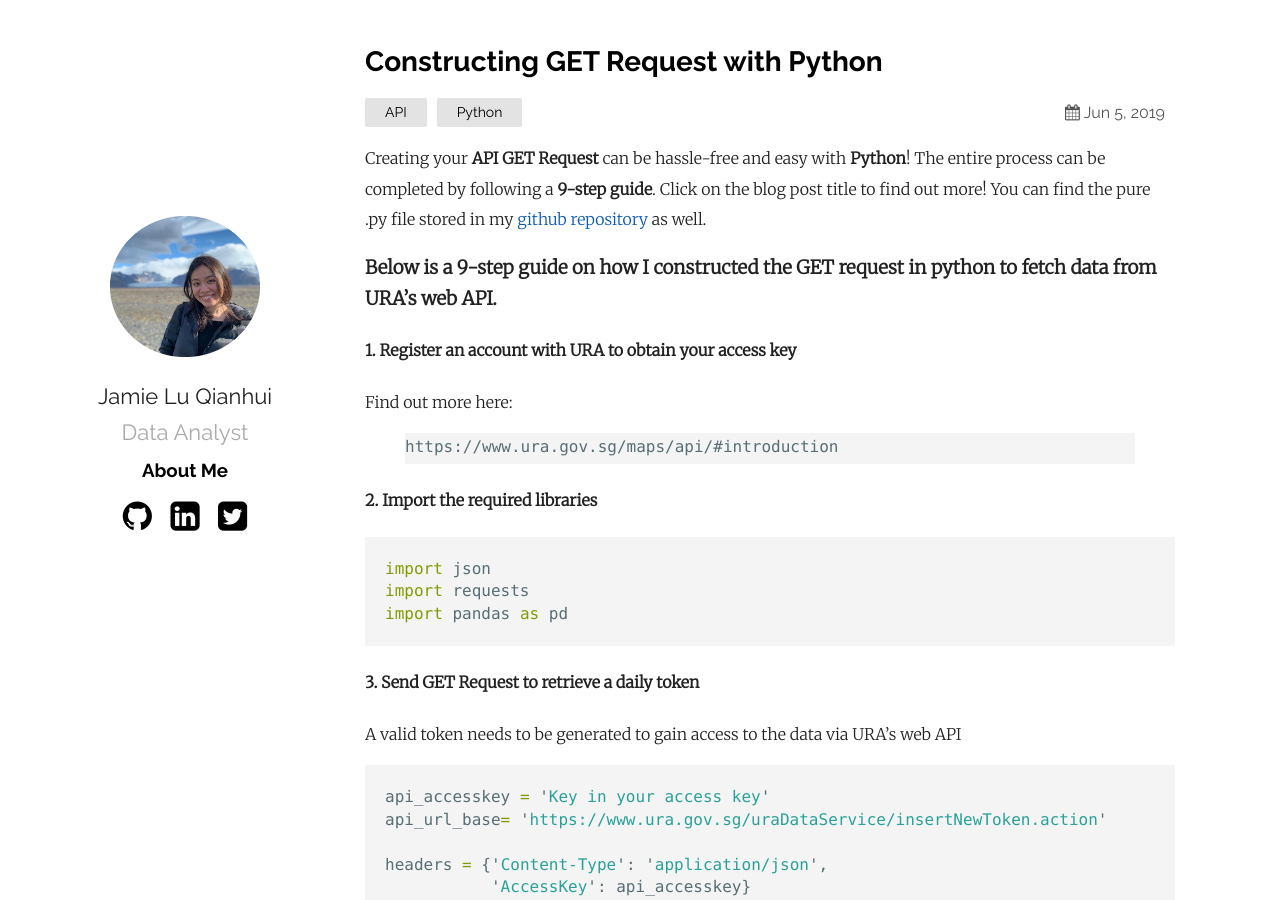
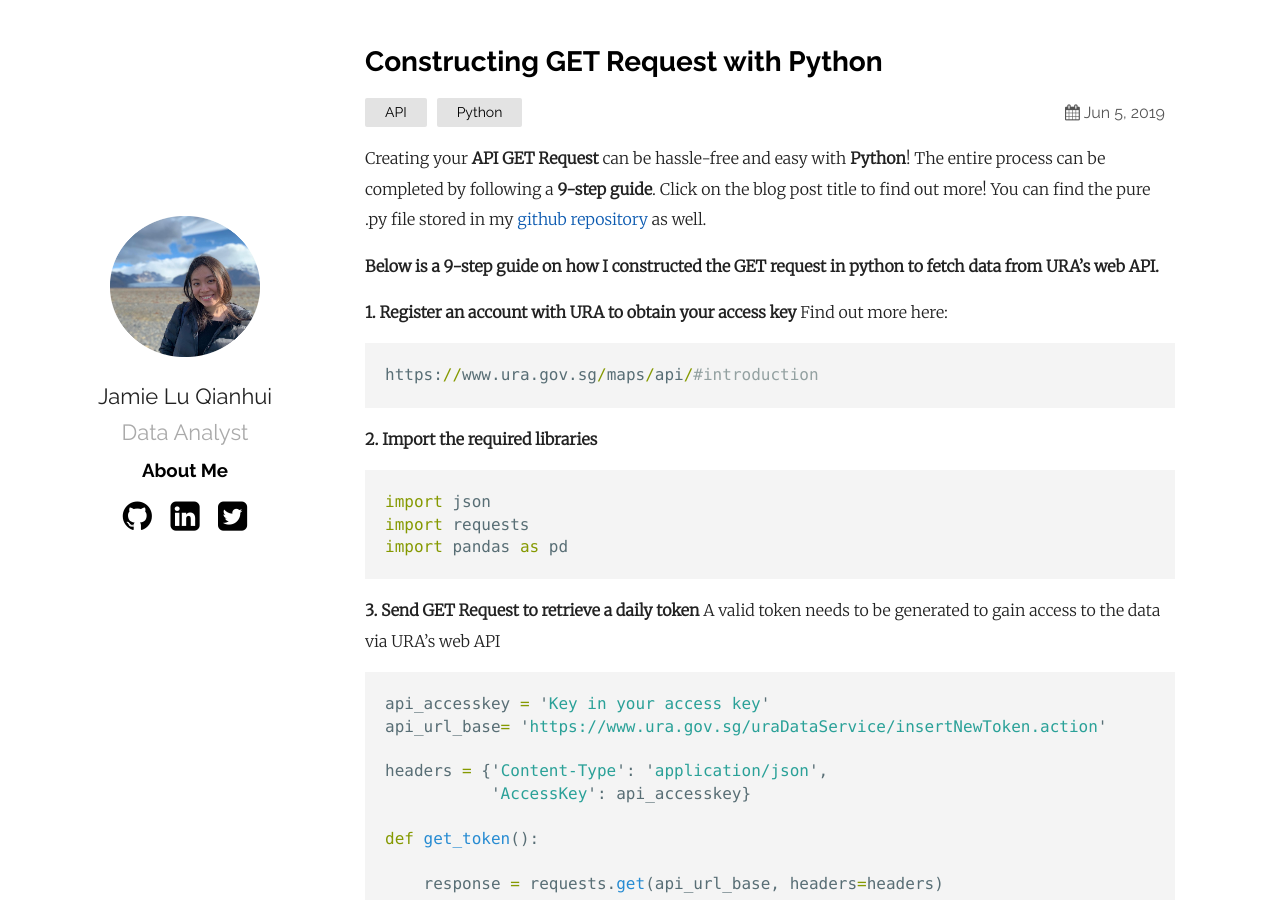
Before and after one commit to jamieqianhui/jamieqianhui.github.io, a Jekyll site: the page built from _posts/2019-06-05-GET-request-in-Python.markdown, in a window 1280 px wide and 900 px high. Built offline with Jekyll 4.4.1, drawn with Linux system fonts in a browser that asks for light colours; some of the changed text lies outside the part shown.

Commit message:
updated blog post

````diff
--- a/_posts/2019-06-03-About-Me.markdown
+++ b/_posts/2019-06-03-About-Me.markdown
@@ -5,7 +5,7 @@
 ---
 **Hello! Welcome to my blog!** This is a space where I document my learnings and share
  data analytics, technology related information and some real estate knowledge with data enthusiasts! <br>
- **[Read More][Read-more]**
+
 <br>
 <br>
 ## About Me
@@ -30,6 +30,5 @@
 
 > Feel free to contact me at [jamieqianhui@gmail.com][email-add] for anything related to data analytics and real estate!
 
-[linkedin-profile]: https://linkedin.com/in/jamieluqianhui/
+
 [email-add]: jamieqianhui@gmail.com
-[Read-more]: https://jamieqianhui.github.io/bio/resume/2019/06/03/About-Me.html
--- a/_posts/2019-06-05-GET-request-in-Python.markdown
+++ b/_posts/2019-06-05-GET-request-in-Python.markdown
@@ -8,22 +8,22 @@
 The entire process can be completed by following a **9-step guide**. Click on the blog post title to find out more! You can find the pure .py file stored in my [github repository][here] as well.
 
 
-### Below is a 9-step guide on how I constructed the GET request in python to fetch data from URA's web API.
+**Below is a 9-step guide on how I constructed the GET request in python to fetch data from URA's web API.**
 
-#### 1. Register an account with URA to obtain your access key
+**1. Register an account with URA to obtain your access key**
 Find out more here:
-{% highlight html %}
+```python
 https://www.ura.gov.sg/maps/api/#introduction
-{% endhighlight %}
+```
 
-#### 2.  Import the required libraries
+**2.  Import the required libraries**
 ```python
 import json
 import requests
 import pandas as pd
 ```
 
-#### 3. Send GET Request to retrieve a daily token
+**3. Send GET Request to retrieve a daily token**
 A valid token needs to be generated to gain access to the data via URA's web API
 
 ```python
@@ -51,7 +51,7 @@
 ```
 
 
-#### 4. Determine the previous month of current period based on Today's date to enter 'refPeriod' Parameter
+**4. Determine the previous month of current period based on Today's date to enter 'refPeriod' Parameter**
 The complete dataset of the previous month will only be published by the 15th day of this month. The API requires user to specify the parameter `reference period 'refPeriod'`. We will need to determine what is the previous month in qqYY format of the current period (e.g. 2Q19) based on today's date. If the current period is April (2Q19), then previous month would be March (1Q19) and we need to specify the `refperiod` for March as **1Q19**
 
 ```python
@@ -62,7 +62,7 @@
 print(refperiod)
 ```
 
-#### 5. Send GET Request to retrieve data based on refPeriod
+**5. Send GET Request to retrieve data based on refPeriod**
 To retrieve a list of median rentals of private non-landed residential properties:
 ```python
 api_url_base2= 'https://www.ura.gov.sg/uraDataService/invokeUraDS?service=PMI_Resi_Rental&'
@@ -90,7 +90,7 @@
     print('[!] Request Failed')
 ```
 
-#### 6. Flatten nested data in json file
+**6. Flatten nested data in json file**
 The data retrieved from URA's web API is in a nested json format. We will need to flatten the nested data using json_normalize.
 
 ```python
@@ -99,7 +99,7 @@
 flattendata = json_normalize(data,'rental',['project','street','y','x'],errors='ignore')
 ```
 
-#### 7.  Determine previous month mmYY from period qqYY
+**7.  Determine previous month mmYY from period qqYY**
 We will need to convert previous month (mmYY format) to datetime format. Then extract qqYY format of previous month and store as leaseDate
 
 ```python
@@ -107,19 +107,19 @@
 leaseDate = previousMMYY[0:2]+previousMMYY[-2:]
 print(leaseDate)
 ```
-#### 8. Get data for the latest month only from a quarterly-period dataset
+**8. Get data for the latest month only from a quarterly-period dataset**
 
 ```python
 LatestMonthData = flattendata.loc[flattendata['leaseDate'] == leaseDate]
 print(LatestMonthData)
 ```
-#### 9. Convert json data to .csv file, removing the index number
+**9. Convert json data to .csv file, removing the index number**
 
 ```python
 LatestMonthData.to_csv('flatten_data_' + leaseDate +'.csv', index=False)
 ```
 
-### And it's completed! In 80-lines of python code! :)
+And it's completed! In 80-lines of python code!
 
 
 [here]: https://github.com/jamieqianhui/URA_API_GETrequest
````
Also changed, not shown: _posts/2019-06-04-Data-Wrangling-in-Python.markdown (+14 -14 lines).
